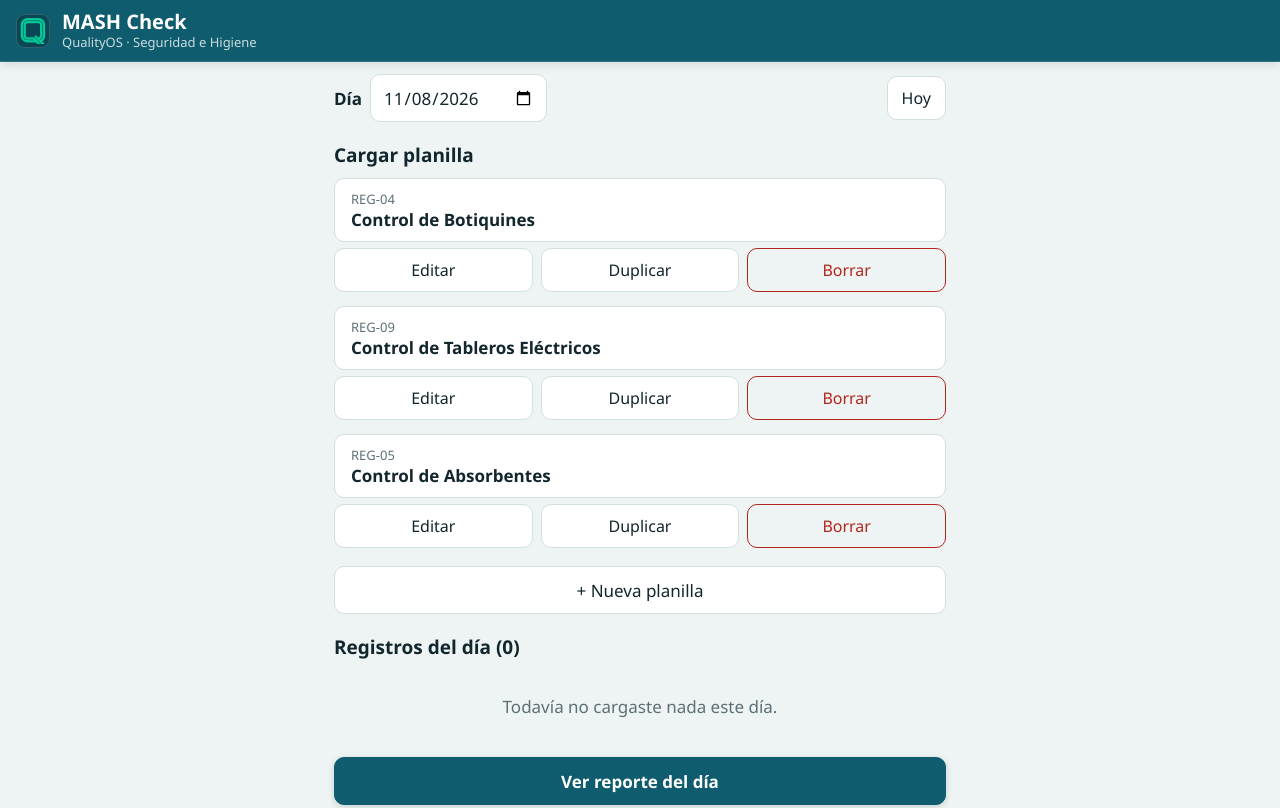
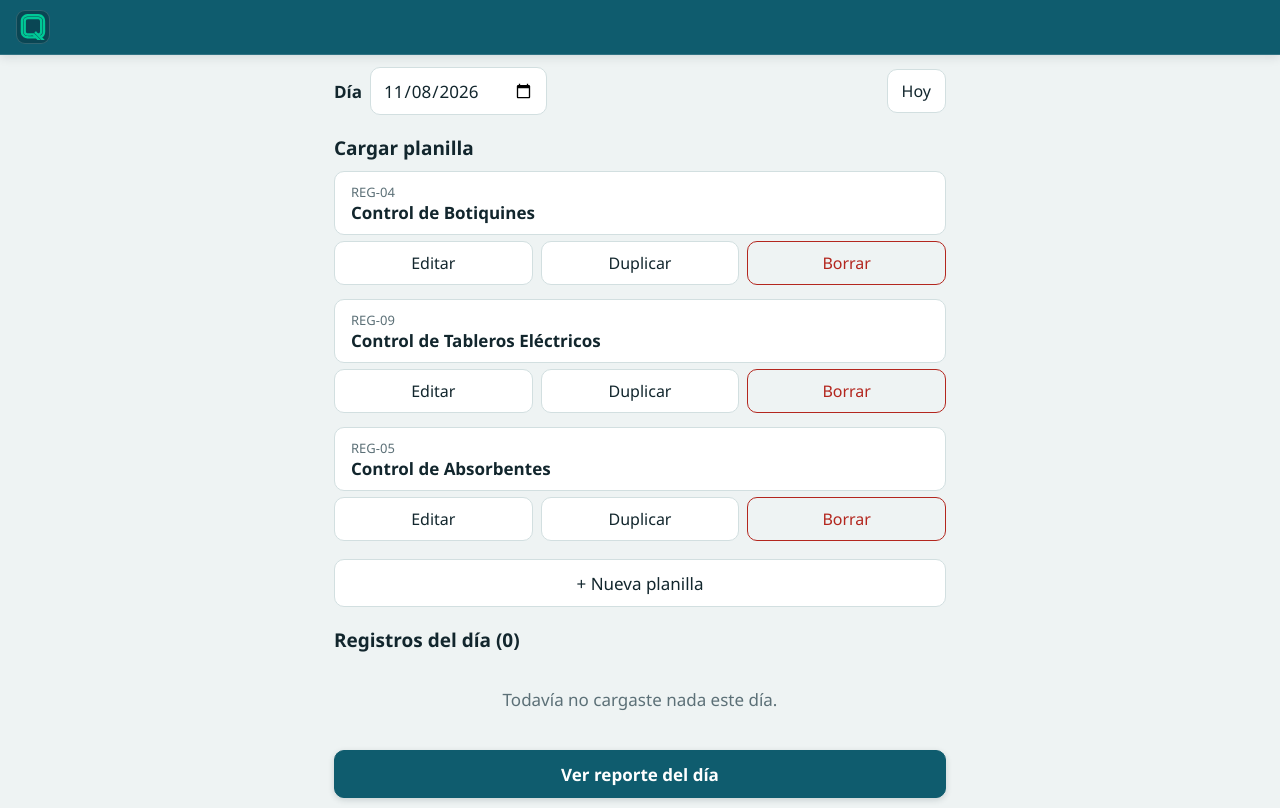
Before and after one commit to roca-byte/mash-check, a plain HTML site: page index.html in a window 1280 px wide. Shown: the top 808 px of the page. Drawn offline with Linux system fonts and the light colour scheme.

Commit message:
Dejar la barra superior solo con el logo
Quita los nombres de la barra superior: la marca QualityOS queda solo con el logo.

```diff
--- a/index.html
+++ b/index.html
@@ -16,10 +16,6 @@
 <body>
   <header class="barra-superior">
     <span class="q-mark" aria-hidden="true"><img src="icons/qualityos.svg" alt=""></span>
-    <div class="barra-titulo">
-      <h1>MASH Check</h1>
-      <span class="sub">QualityOS · Seguridad e Higiene</span>
-    </div>
   </header>
 
   <!-- Toda la app dibuja acá adentro (inicio o formulario). -->
```
